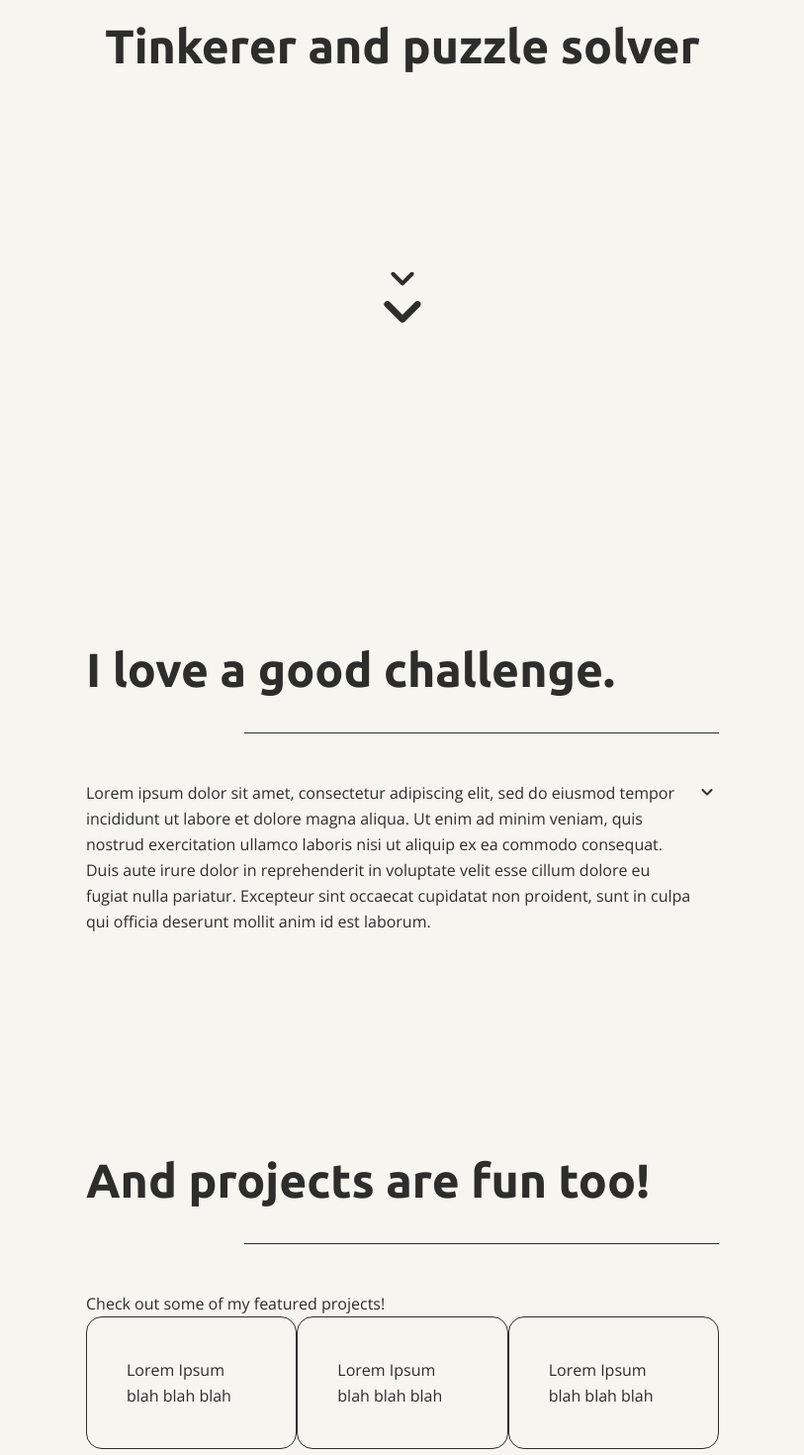
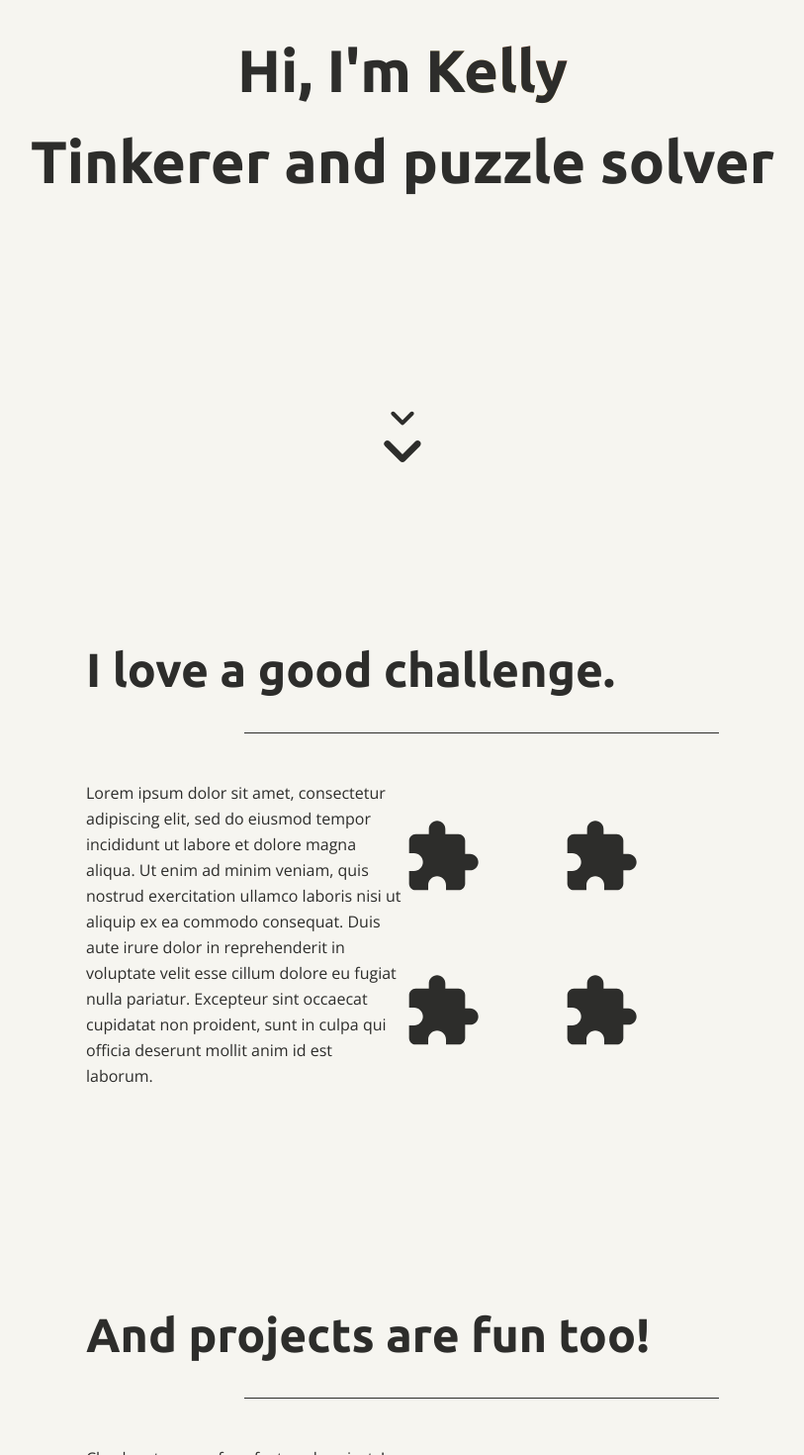
Before and after one commit to kellyhum/portfolio-site, a Next.js app: page / in a window 1280 px wide. Shown: the part 260-1730 px from the top of the page at 99% size, without its empty margins (233-1046 px from the left). Built offline with nearby package versions, Linux system fonts and the light colour scheme.

Commit message:
adjusted styles, added icons and test project

```diff
--- a/pages/index.js
+++ b/pages/index.js
@@ -4,26 +4,26 @@ import Nav from '@components/Nav'
 import Section from '@components/Section'
 import Project from '@components/Project';
 
-import projectlist from 'public/js/projectlist';
-
+// import icons
 import KeyboardArrowDownRoundedIcon from '@mui/icons-material/KeyboardArrowDownRounded';
+import ExtensionRoundedIcon from '@mui/icons-material/ExtensionRounded';
 
 export default function Home() {
   return (
-    <main className='w-full h-screen text-black bg-beige'>
+    <main>
       <Meta /> {/*get metadata*/}
 
       <Nav /> {/*import navigation menu*/}
 
-      <section id='landing' className="px-44 h-full w-full flex flex-col justify-evenly items-center">
+      <section id='landing' className="pt-20 min-h-screen flex flex-col justify-evenly items-center">
         <div>
-          <h1 className='font-title font-bold text-5xl text-center pb-8'>
-            Hi, I'm  <span className='text-opacity-0 bg-clip-text bg-gradient-to-tr from-teal via-golden to-coral'>Kelly</span>
+          <h1 className='font-title font-bold text-6xl text-center pb-8'>
+            Hi, I'm  <span className='text-transparent bg-clip-text bg-gradient-to-tr from-teal via-golden to-coral'>Kelly</span>
           </h1>
-          <h1 className='font-title font-bold text-5xl text-center'>Tinkerer and puzzle solver</h1>
+          <h1 className='font-title font-bold text-6xl text-center'>Tinkerer and puzzle solver</h1>
         </div>
 
-        <div className='flex flex-col items-center'>
+        <div className='flex flex-col items-center -mb-40'>
           <KeyboardArrowDownRoundedIcon sx={{fontSize: 50, m: -2}}/>
           <KeyboardArrowDownRoundedIcon sx={{fontSize: 80, m:-2}}/>
         </div>
@@ -31,25 +31,32 @@ export default function Home() {
 
       <Section id={'about'} title={'I love a good challenge.'}>
         <div className='flex'>
-          <p>
+          <p className='flex-1'>
           Lorem ipsum dolor sit amet, consectetur adipiscing elit, sed do eiusmod tempor incididunt ut labore et dolore magna aliqua.
           Ut enim ad minim veniam, quis nostrud exercitation ullamco laboris nisi ut aliquip ex ea commodo consequat.
           Duis aute irure dolor in reprehenderit in voluptate velit esse cillum dolore eu fugiat nulla pariatur.
           Excepteur sint occaecat cupidatat non proident, sunt in culpa qui officia deserunt mollit anim id est laborum.
           </p>
-          <KeyboardArrowDownRoundedIcon />
+
+          <div className='grid grid-cols-2 grid-rows-2 justify-center items-center flex-1'>
+            <ExtensionRoundedIcon sx={{fontSize: 80}}/>
+            <ExtensionRoundedIcon sx={{fontSize: 80}}/>
+            <ExtensionRoundedIcon sx={{fontSize: 80}}/>
+            <ExtensionRoundedIcon sx={{fontSize: 80}}/>
+          </div>
         </div>
       </Section>
 
       <Section id={'projects'} title={'And projects are fun too!'}>
-        <p>Check out some of my featured projects!</p>
+        <p className='mb-16'>Check out some of my featured projects!</p>
 
-        <div className='flex'>
-          {
-            projectlist.map((project) => (
-              <Project title={project.title} description={project.description} techstack={project.techstack}/>
-            ))
-          }
+        <div className='flex gap-10'>
+          <Project title={'test'} description={'Lorem ipsum dolor sit amet, consectetur adipiscing elit, sed do eiusmod tempor incididunt ut labore et dolore magna aliqua. \
+          Ut enim ad minim veniam, quis nostrud exercitation ullamco laboris nisi ut aliquip ex ea commodo consequat. \
+          Duis aute irure dolor in reprehenderit in voluptate velit esse cillum dolore eu fugiat nulla pariatur. \
+          Excepteur sint occaecat cupidatat non proident, sunt in culpa qui officia deserunt mollit anim id est laborum.'} />
+
+          <Project />
         </div>
       </Section>
     </main>
```
